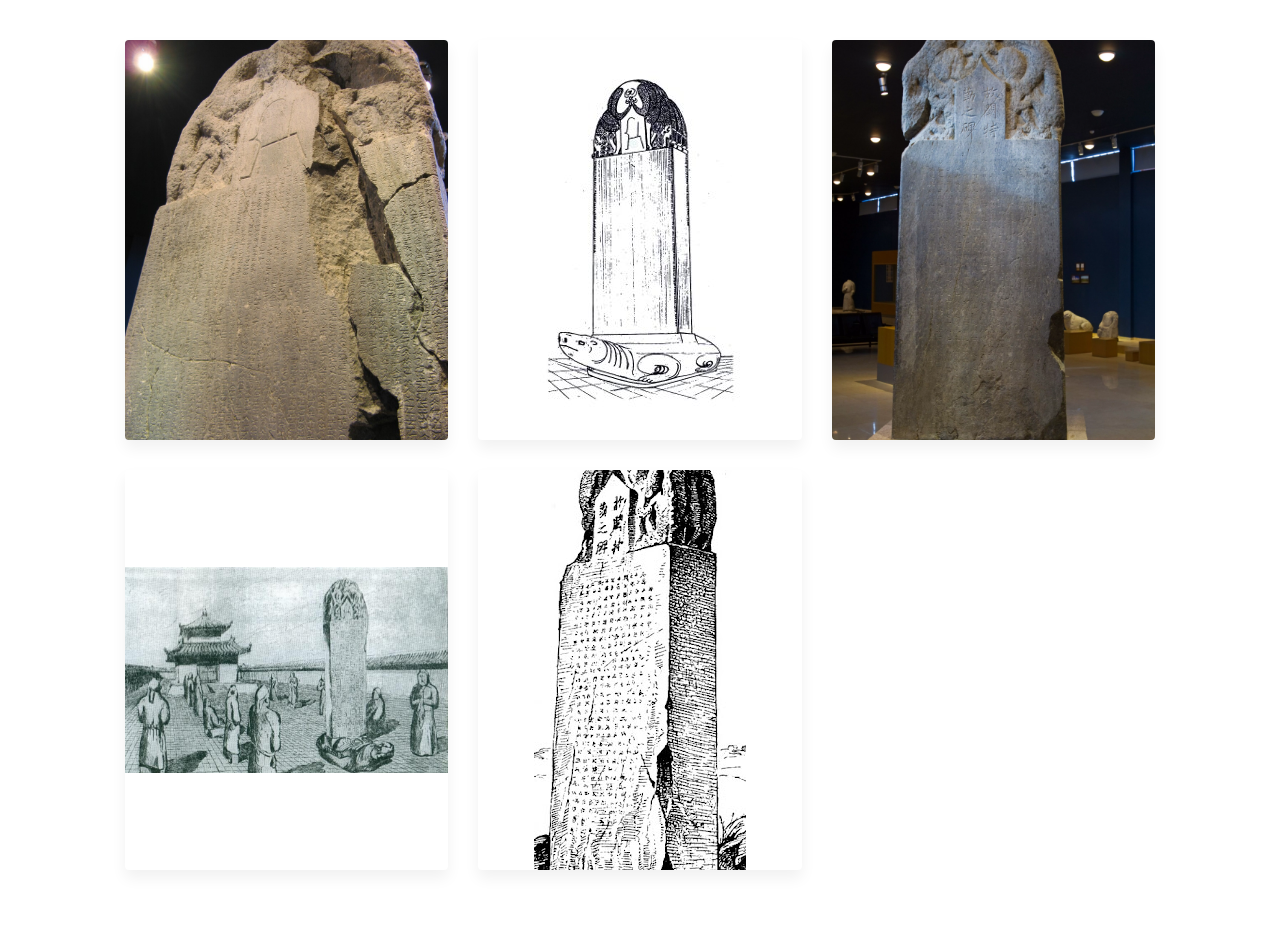
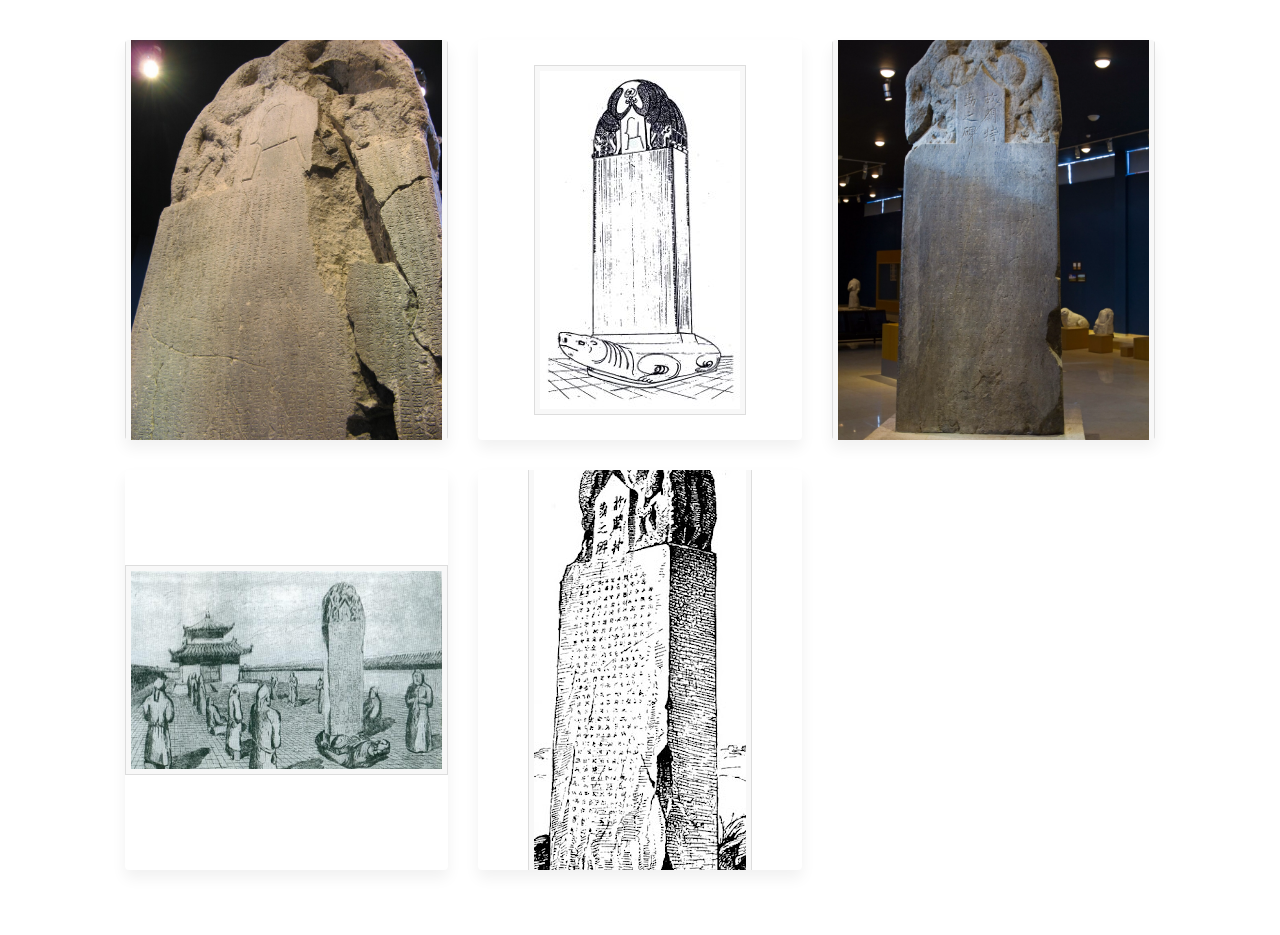
Before and after one commit to bastak-git/notion, a plain HTML site: page gallery/index.html in a window 1280 px wide. Drawn offline with nearby package versions, Linux system fonts and the light colour scheme; some packages are replaced by stand-ins of ours; a script that the page names is missing.

Commit message:
Update index.html

```diff
--- a/gallery/index.html
+++ b/gallery/index.html
@@ -2,12 +2,20 @@
 <html lang="en">
 
 <head>
+  <meta charset="UTF-8" />
+  <meta name="viewport" content="width=device-width, initial-scale=1.0" />
+
   <link rel="stylesheet" href="https://stackpath.bootstrapcdn.com/bootstrap/4.4.1/css/bootstrap.min.css"
     integrity="sha384-Vkoo8x4CGsO3+Hhxv8T/Q5PaXtkKtu6ug5TOeNV6gBiFeWPGFN9MuhOf23Q9Ifjh" crossorigin="anonymous">
   <link rel="stylesheet" href="https://cdnjs.cloudflare.com/ajax/libs/baguettebox.js/1.8.1/baguetteBox.min.css">
-  <link href="./css/thumbnail-gallery.css" rel="stylesheet" />
 
   <style>
+    body {
+      margin: 0;
+      padding: 0;
+      font-family: sans-serif;
+    }
+
     .tz-gallery {
       padding: 40px;
     }
@@ -20,119 +28,90 @@
       border: none;
       transition: 0.15s ease-in-out;
       box-shadow: 0 8px 15px rgba(0, 0, 0, 0.06);
+      width: 100%;
+      height: 400px;
+      display: flex;
+      justify-content: center;
+      align-items: center;
+      overflow: hidden;
     }
 
     .tz-gallery .thumbnail:hover {
       transform: translateY(-10px) scale(1.02);
     }
 
+    .thumbnail img {
+      width: 100%;
+      height: 100%;
+      object-fit: contain;
+      background-color: #f8f8f8;
+      border: 1px solid #ddd;
+      padding: 5px;
+    }
+
     .baguetteBox-button {
       background-color: transparent !important;
     }
-
-
-    .carousel-inner>.item>a>img,
-    .carousel-inner>.item>img,
-    .img-responsive,
-    .thumbnail a>img,
-    .thumbnail>img {
-      display: block;
-      max-width: 100%;
-      height: auto;
-    }
-.thumbnail {
-  width: 100%;
-  height: 400px; /* или auto, если не нужен фиксированный размер */
-  display: flex;
-  justify-content: center;
-  align-items: center;
-  overflow: hidden;
-}
-
-.thumbnail img {
-  width: 100%;
-  height: 100%;
-  object-fit: contain;
-}
-
   </style>
-
 </head>
 
 <body>
-
-
   <main>
-
-
     <section id="gallery">
-      <div class=" gallery-container container">
+      <div class="gallery-container container">
         <div class="tz-gallery">
-
           <div class="row">
 
-            <!---------------------------------------------->
-            <div data-aos="flip-up" class="col-sm-6 col-md-4">
+            <div class="col-sm-6 col-md-4">
               <div class="thumbnail">
                 <a class="lightbox" href="1.jpeg">
-                  <img src="1.jpeg">
+                  <img src="1.jpeg" alt="Image 1">
                 </a>
               </div>
             </div>
 
-            <!---------------------------------------------->
-
-            <div data-aos="flip-up" data-aos-delay="20" class="col-sm-6 col-md-4">
+            <div class="col-sm-6 col-md-4">
               <div class="thumbnail">
                 <a class="lightbox" href="2.jpg">
-                  <img src="2.jpg">
-                </a>
-              </div>
-            </div>
-            <!---------------------------------------------->
-
-            <div data-aos="flip-up" data-aos-delay="40" class="col-sm-6 col-md-4">
-              <div class="thumbnail">
-                <a class="lightbox" href="3.webp">
-                  <img src="3.webp">
-                </a>
-
-              </div>
-            </div>
-            <!---------------------------------------------->
-
-            <div data-aos="flip-up" data-aos-delay="60" class="col-sm-6 col-md-4">
-              <div class="thumbnail">
-                <a class="lightbox" href="41.png">
-                  <img src="41.png">
+                  <img src="2.jpg" alt="Image 2">
                 </a>
               </div>
             </div>
 
-			<!---------------------------------------------->
-            <div data-aos="flip-up" class="col-sm-6 col-md-4">
+            <div class="col-sm-6 col-md-4">
               <div class="thumbnail">
-                <a class="lightbox" href="5.jpg">
-                  <img src="5.jpg">
+                <a class="lightbox" href="3.webp">
+                  <img src="3.webp" alt="Image 3">
                 </a>
               </div>
             </div>
 
+            <div class="col-sm-6 col-md-4">
+              <div class="thumbnail">
+                <a class="lightbox" href="41.png">
+                  <img src="41.png" alt="Image 4">
+                </a>
+              </div>
+            </div>
 
+            <div class="col-sm-6 col-md-4">
+              <div class="thumbnail">
+                <a class="lightbox" href="5.jpg">
+                  <img src="5.jpg" alt="Image 5">
+                </a>
+              </div>
+            </div>
 
           </div>
         </div>
       </div>
-
-      <script src="https://cdnjs.cloudflare.com/ajax/libs/baguettebox.js/1.8.1/baguetteBox.min.js"></script>
-      <script>
-        baguetteBox.run('.tz-gallery');
-      </script>
-
     </section>
-
-
   </main>
 
+  <script src="https://cdnjs.cloudflare.com/ajax/libs/baguettebox.js/1.8.1/baguetteBox.min.js"></script>
+  <script>
+    baguetteBox.run('.tz-gallery');
+  </script>
+</body>
 
 </html>
```
